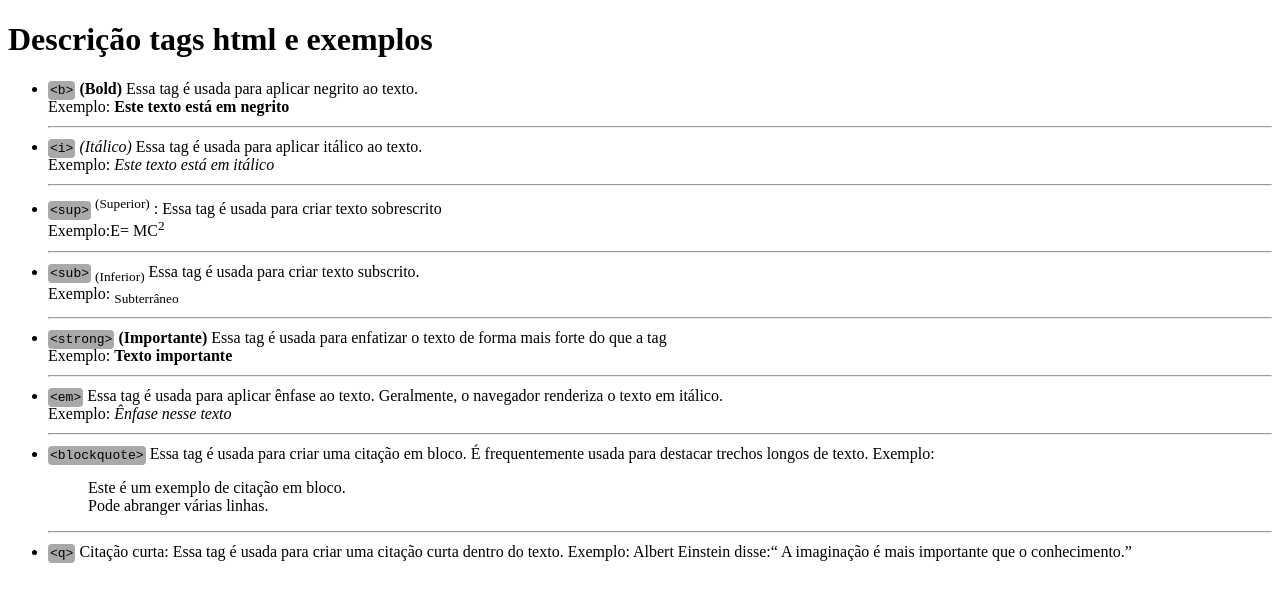
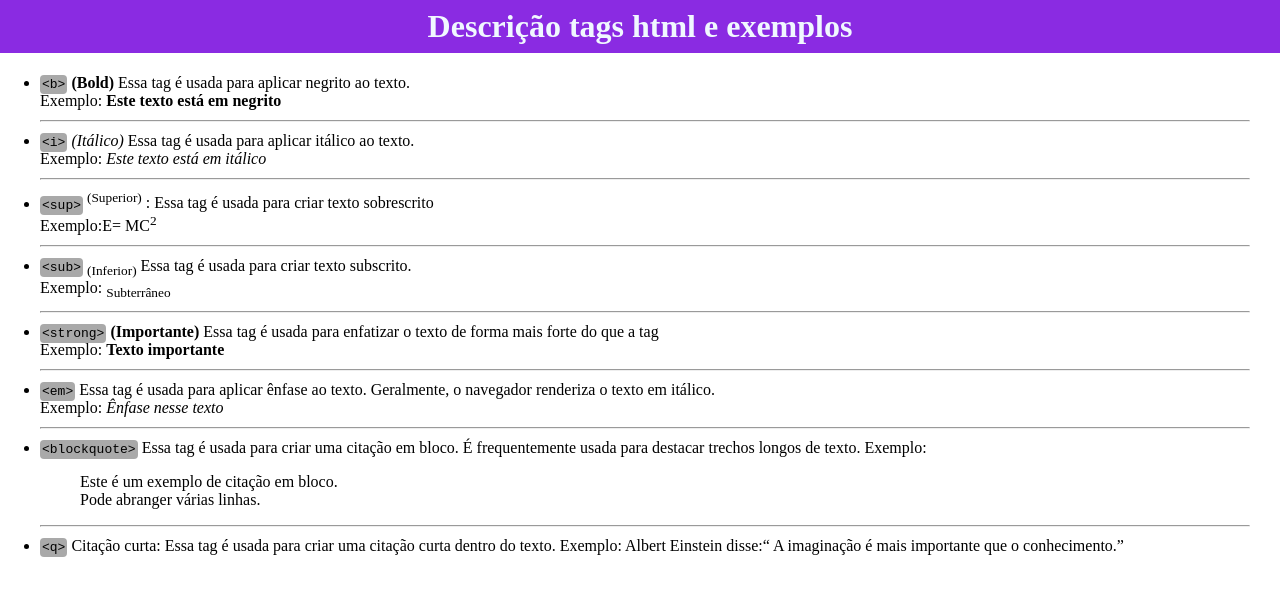
Before and after one commit to DaniellePaulo/exercicio-ifsp, a plain HTML site: page index.html in a window 1280 px wide. Drawn offline with Linux system fonts and the light colour scheme.

Commit message:
Estilização do título

```diff
--- a/style.css
+++ b/style.css
@@ -6,3 +6,17 @@ code{
 li{
     margin: 10px 0;
 }
+h1{
+    background-color: blueviolet;
+    margin-top: 0;
+    text-align: center;
+    padding: 8px;
+    color: aliceblue;
+}
+body{
+    padding: 0;
+    margin: 0;
+}
+ul{
+    margin-right: 30px;
+}
```
